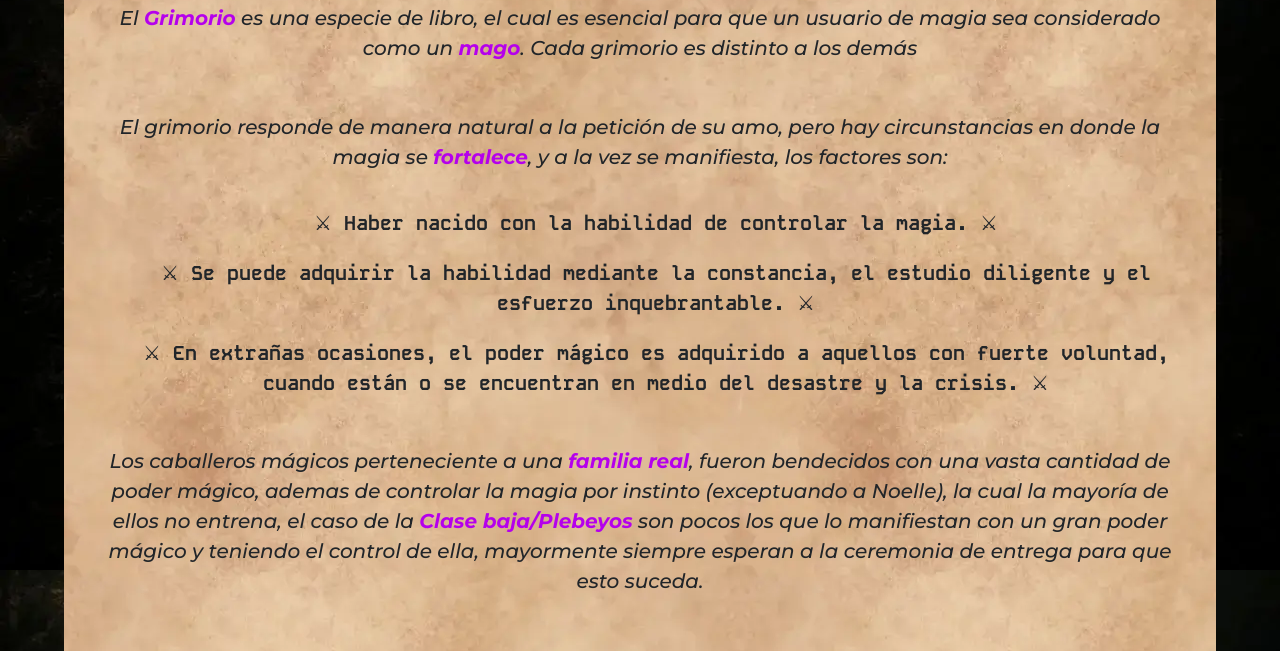
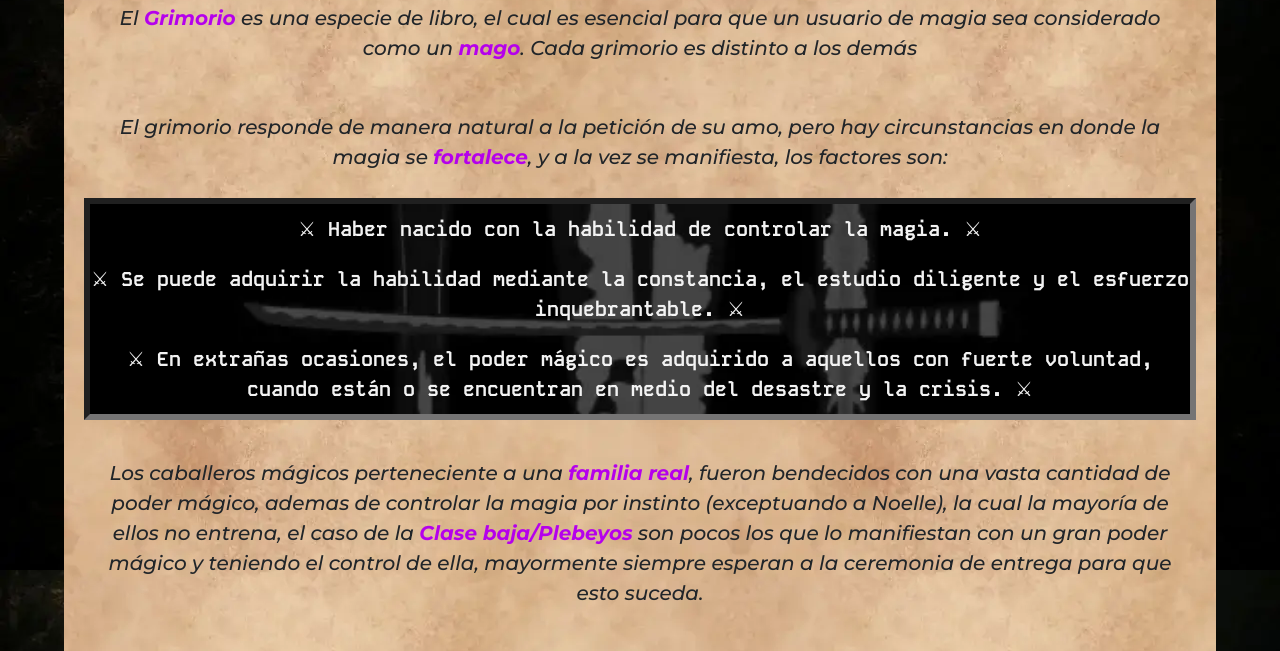
Before and after one commit to Lucas-Tejerina/Proyecto-Final-Tejerina, a website: page pages/magia.html in a window 1280 px wide. Shown: the part 149-800 px from the top of the page. Drawn offline with nearby package versions, Linux system fonts and the light colour scheme.

Commit message:
se ajusto el bg de las listas y se agregaron animaciones

```diff
--- a/pages/magia.html
+++ b/pages/magia.html
@@ -62,6 +62,7 @@
                 considerado como un <span>mago</span>. Cada grimorio es distinto a los demás</p>
             <p>El grimorio responde de manera natural a la petición de su amo, pero hay circunstancias en donde la magia
                 se <span>fortalece</span>, y a la vez se manifiesta, los factores son:</p>
+                <div data-aos="flip-up">
                     <ul class="li__secondary">
                         <li>⚔ Haber nacido con la habilidad de controlar la magia. ⚔</li>
                         <li>⚔ Se puede adquirir la habilidad mediante la constancia, el estudio diligente y el esfuerzo
@@ -69,6 +70,7 @@
                         <li>⚔ En extrañas ocasiones, el poder mágico es adquirido a aquellos con fuerte voluntad, cuando están o
                             se encuentran en medio del desastre y la crisis. ⚔</li>
                     </ul>
+                </div>
             <p>Los caballeros mágicos perteneciente a una <span>familia real</span>, fueron bendecidos con una vasta
                 cantidad de poder mágico, ademas de controlar la magia por instinto (exceptuando a Noelle), la cual la
                 mayoría de ellos no entrena, el caso de la <span>Clase baja/Plebeyos</span> son pocos los que lo
--- a/scss/components/_listas.scss
+++ b/scss/components/_listas.scss
@@ -16,8 +16,15 @@
     list-style: none;
     display: flex;
     flex-direction: column;
+    border: 6px inset $color-border-tertiary;
+    padding: 0;
+    background-image: url(../../img/imagenes-index/bg-li-home.webp);
+    background-size: cover;
+    background-position: center;
+    color: $color-text-tertiary;
+    max-width: 100%;
 
     li {
-        margin: 10px;;
+        margin: 10px auto;
     }
 }
--- a/scss/views/_home.scss
+++ b/scss/views/_home.scss
@@ -20,7 +20,7 @@
         font-size: 20px;
     }
 
-    p {
+    p, li {
         font-size: 15px;
     }
 
```
Also changed, not shown: pages/region.html (+1 -1 lines), css/main.css, 1 other file. Lines whose indentation alone changed are shown as unchanged.
